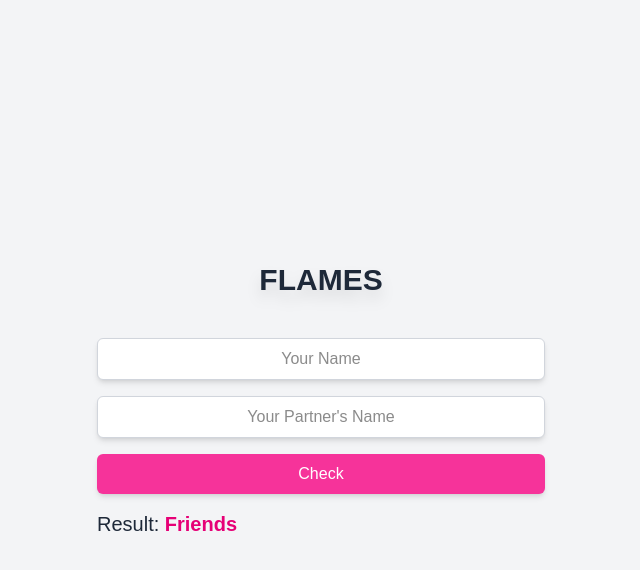
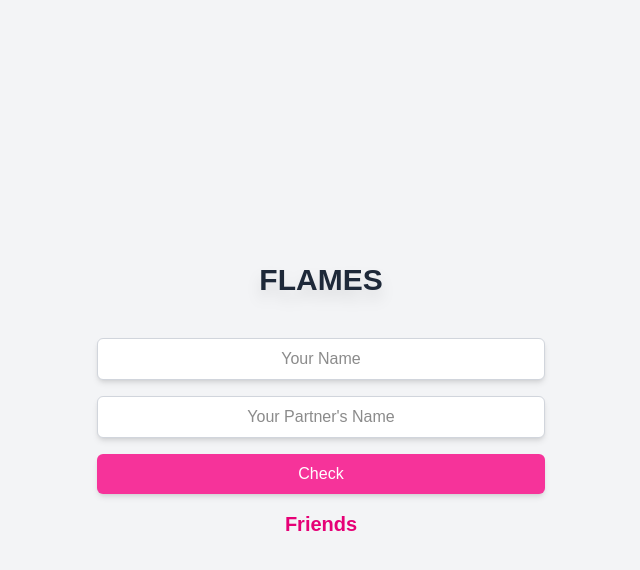
Before and after one commit to jagadeesh-debug/Flames, a Next.js app: page / in a window 1280 px wide. Both pictures are taken after a click on the button "Check". Shown: the top 570 px of the page, without its empty margins (319-959 px from the left). Built offline with nearby package versions, Linux system fonts and the light colour scheme; no server answers.

Commit message:
centered div

```diff
--- a/src/app/page.tsx
+++ b/src/app/page.tsx
@@ -88,8 +88,8 @@ export default function Flames() {
           Check
         </button>
         {result && (
-          <p className="text-xl font-medium text-gray-800">
-            Result: <span className="text-pink-600 font-bold">{result}</span>
+          <p className="text-xl font-medium text-gray-800 text-center">
+             <span className="text-pink-600 font-bold">{result}</span>
           </p>
         )}
       </div>
```
